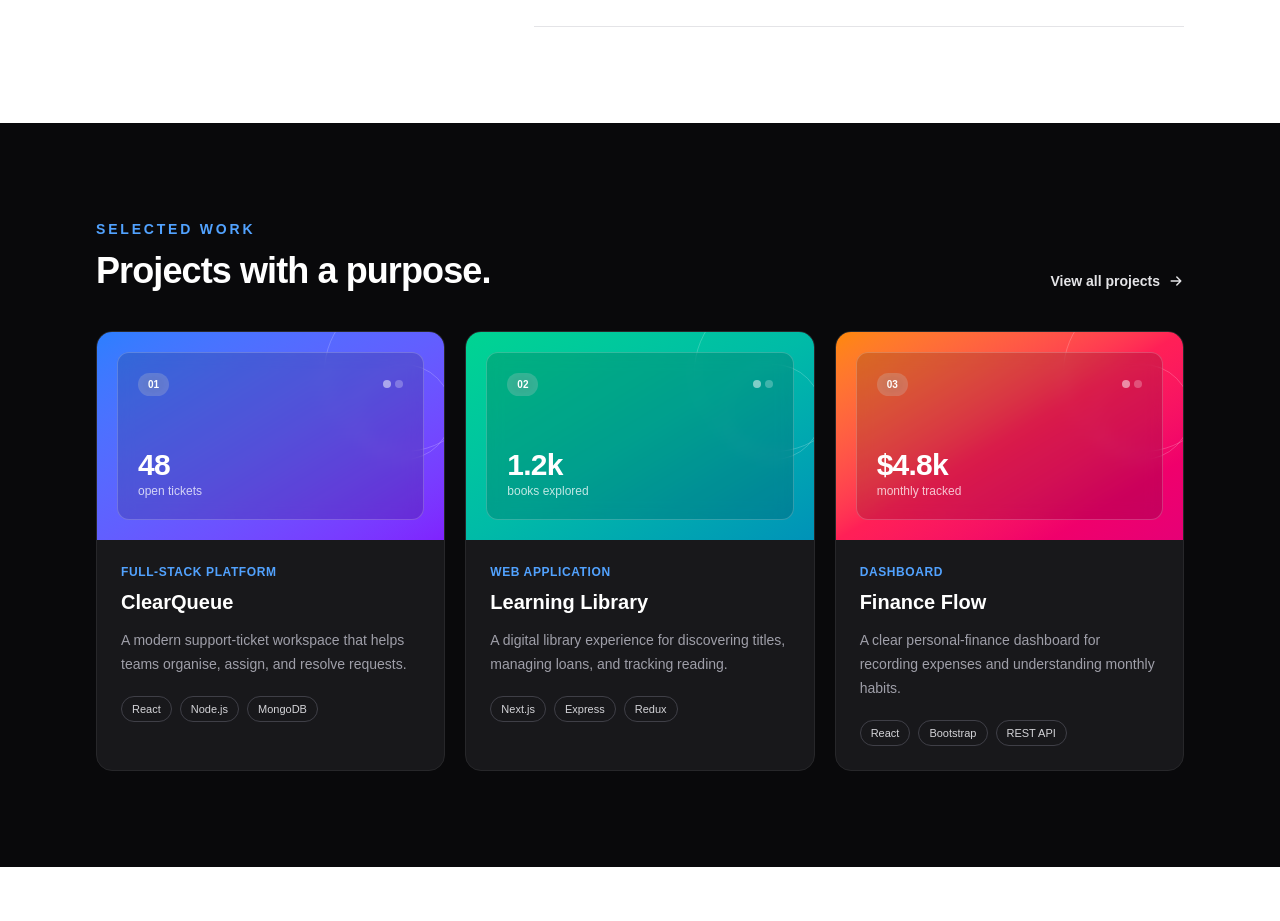
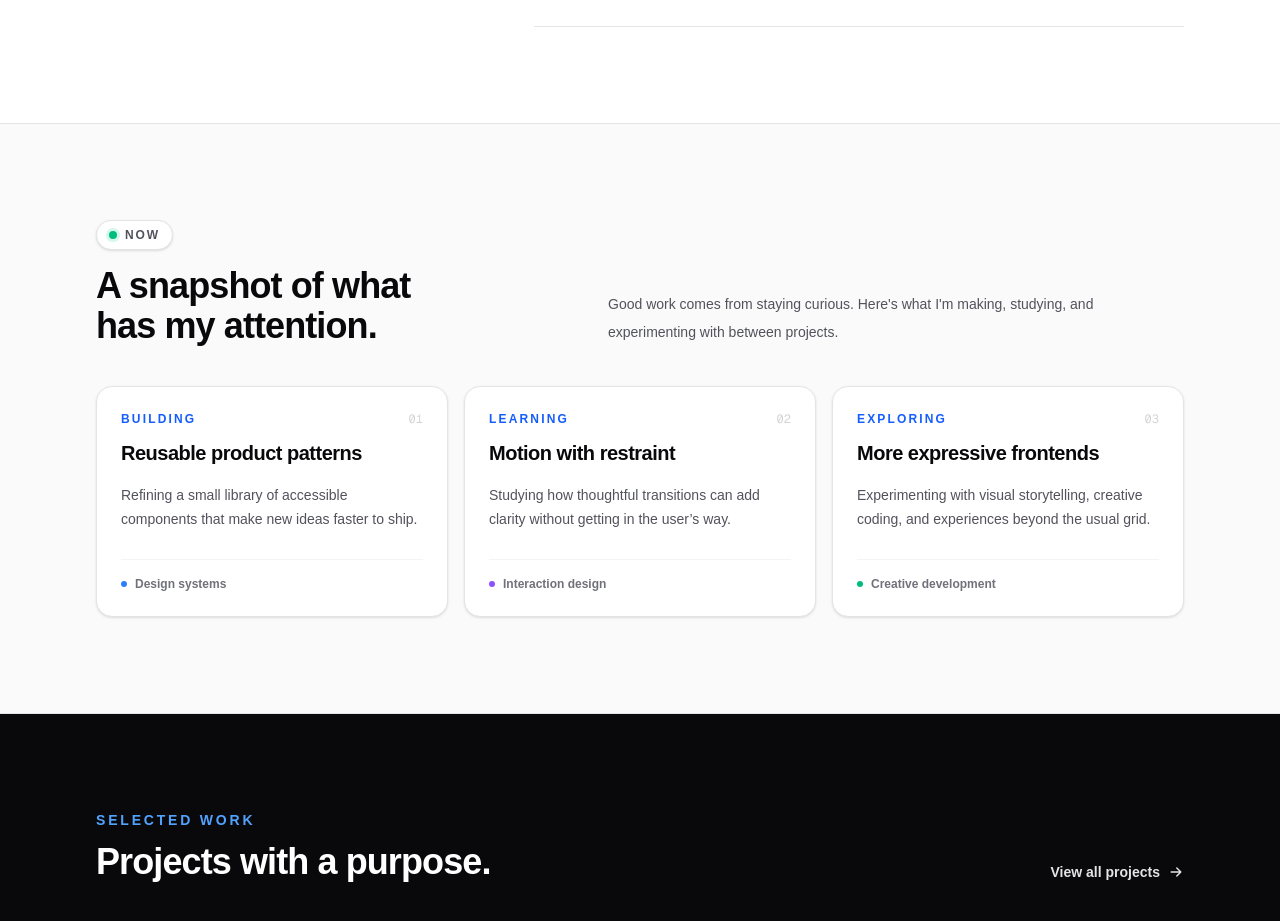
Before and after one commit to SudanBasnet/frontend-1, a Next.js app: page / in a window 1280 px wide. Shown: the part 1366-2287 px from the top of the page. Built offline with nearby package versions, Linux system fonts and the light colour scheme.

Commit message:
add: currently

```diff
--- a/src/app/page.js
+++ b/src/app/page.js
@@ -27,6 +27,33 @@ const services = [
     title: "UI implementation",
     description:
       "Clean, thoughtful layouts translated from an idea into polished web experiences.",
+  },
+];
+
+const currentFocus = [
+  {
+    label: "Building",
+    title: "Reusable product patterns",
+    description:
+      "Refining a small library of accessible components that make new ideas faster to ship.",
+    detail: "Design systems",
+    accent: "bg-blue-500",
+  },
+  {
+    label: "Learning",
+    title: "Motion with restraint",
+    description:
+      "Studying how thoughtful transitions can add clarity without getting in the user’s way.",
+    detail: "Interaction design",
+    accent: "bg-violet-500",
+  },
+  {
+    label: "Exploring",
+    title: "More expressive frontends",
+    description:
+      "Experimenting with visual storytelling, creative coding, and experiences beyond the usual grid.",
+    detail: "Creative development",
+    accent: "bg-emerald-500",
   },
 ];
 
@@ -232,6 +259,62 @@ export default function HomePage() {
         </div>
       </section>
 
+      <section className="border-y border-zinc-200 bg-zinc-50 dark:border-zinc-800 dark:bg-zinc-900/40">
+        <div className="mx-auto w-full max-w-6xl px-4 py-20 sm:px-6 sm:py-24 lg:px-8">
+          <div className="grid gap-8 lg:grid-cols-[0.7fr_1.3fr] lg:items-end">
+            <div>
+              <div className="inline-flex items-center gap-2 rounded-full border border-zinc-200 bg-white px-3 py-1.5 text-xs font-bold uppercase tracking-[0.16em] text-zinc-600 shadow-sm dark:border-zinc-700 dark:bg-zinc-900 dark:text-zinc-300">
+                <span className="relative flex h-2 w-2" aria-hidden="true">
+                  <span className="absolute inline-flex h-full w-full rounded-full bg-emerald-400 opacity-75 motion-safe:animate-ping" />
+                  <span className="relative inline-flex h-2 w-2 rounded-full bg-emerald-500" />
+                </span>
+                Now
+              </div>
+              <h2 className="mt-4 text-3xl font-black tracking-tight sm:text-4xl">
+                A snapshot of what has my attention.
+              </h2>
+            </div>
+            <p className="max-w-xl text-sm leading-7 text-zinc-600 lg:justify-self-end dark:text-zinc-300">
+              Good work comes from staying curious. Here&apos;s what I&apos;m
+              making, studying, and experimenting with between projects.
+            </p>
+          </div>
+
+          <div className="mt-10 grid gap-4 md:grid-cols-3">
+            {currentFocus.map((item, index) => (
+              <article
+                key={item.label}
+                className="group relative overflow-hidden rounded-2xl border border-zinc-200 bg-white p-6 shadow-sm transition duration-300 hover:-translate-y-1 hover:shadow-xl hover:shadow-zinc-900/5 dark:border-zinc-800 dark:bg-zinc-950 dark:hover:border-zinc-700"
+              >
+                <div
+                  className={`absolute inset-x-0 top-0 h-1 origin-left scale-x-0 transition-transform duration-300 group-hover:scale-x-100 ${item.accent}`}
+                />
+                <div className="flex items-start justify-between gap-4">
+                  <div>
+                    <p className="text-xs font-bold uppercase tracking-[0.18em] text-blue-600 dark:text-blue-400">
+                      {item.label}
+                    </p>
+                    <h3 className="mt-3 text-xl font-bold tracking-tight">
+                      {item.title}
+                    </h3>
+                  </div>
+                  <span className="font-mono text-xs text-zinc-300 dark:text-zinc-700">
+                    0{index + 1}
+                  </span>
+                </div>
+                <p className="mt-4 text-sm leading-6 text-zinc-600 dark:text-zinc-400">
+                  {item.description}
+                </p>
+                <div className="mt-7 flex items-center gap-2 border-t border-zinc-100 pt-4 text-xs font-semibold text-zinc-500 dark:border-zinc-800 dark:text-zinc-400">
+                  <span className={`h-1.5 w-1.5 rounded-full ${item.accent}`} />
+                  {item.detail}
+                </div>
+              </article>
+            ))}
+          </div>
+        </div>
+      </section>
+
       <section className="bg-zinc-950 py-20 text-white sm:py-24 dark:bg-black">
         <div className="mx-auto w-full max-w-6xl px-4 sm:px-6 lg:px-8">
           <div className="flex flex-col justify-between gap-6 sm:flex-row sm:items-end">
```
